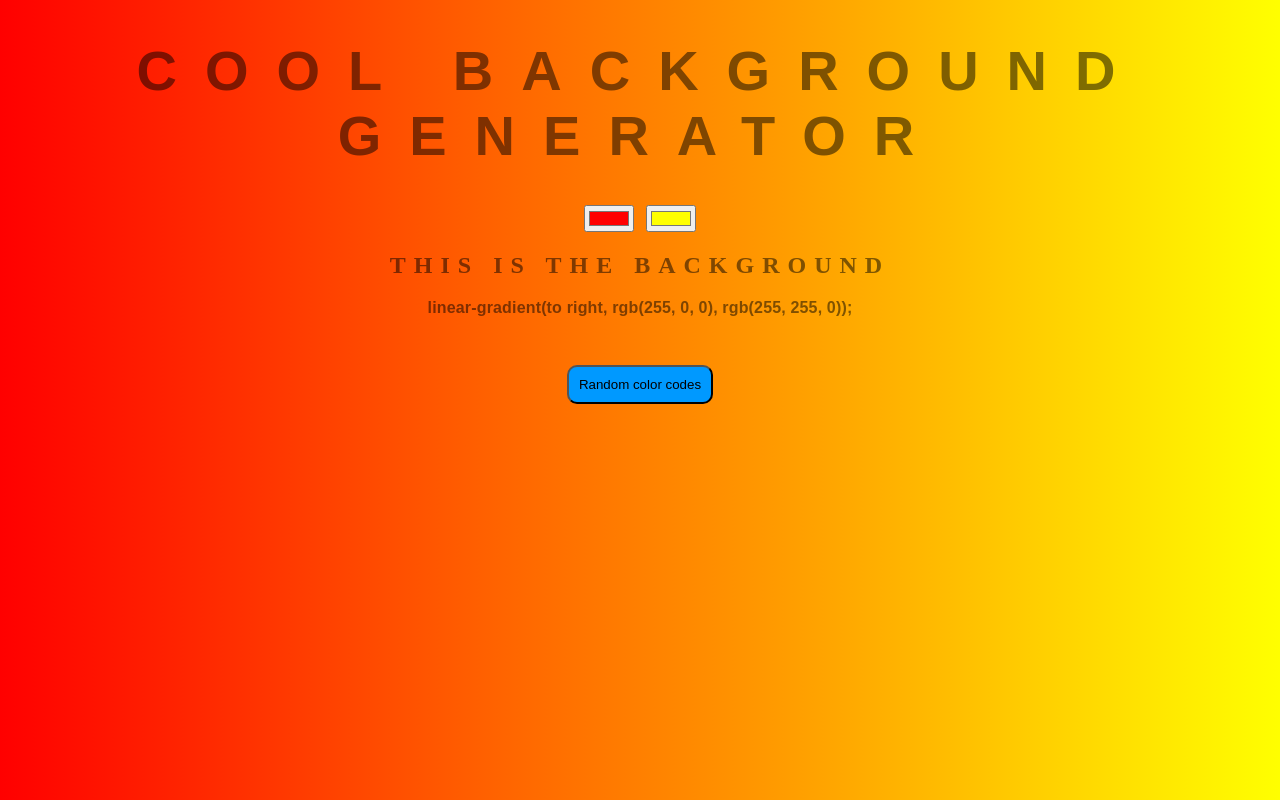
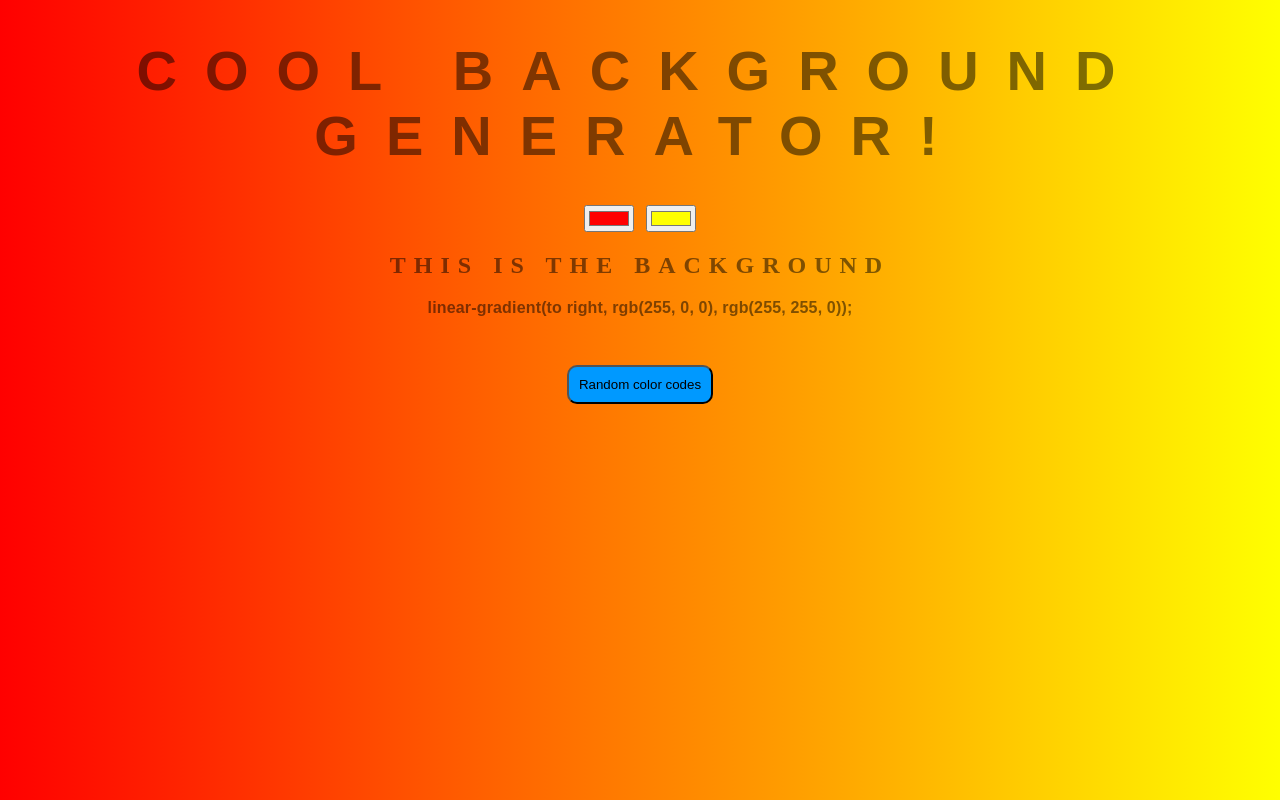
Before and after one commit to satendrachowdhary/background-generator, a plain HTML site: page index.html in a window 1280 px wide. Drawn offline with Linux system fonts and the light colour scheme.

Commit message:
adding exclamation

```diff
--- a/index.html
+++ b/index.html
@@ -5,7 +5,7 @@
     <link rel="stylesheet" type="text/css" href="style.css" />
   </head>
   <body id="gradient">
-    <h1>Cool Background Generator</h1>
+    <h1>Cool Background Generator!</h1>
     <input class="color1" type="color" name="color1" value="#ff0000" />
     <input class="color2" type="color" name="color2" value="#ffff00" />
     <h2>This is the Background</h2>
```
